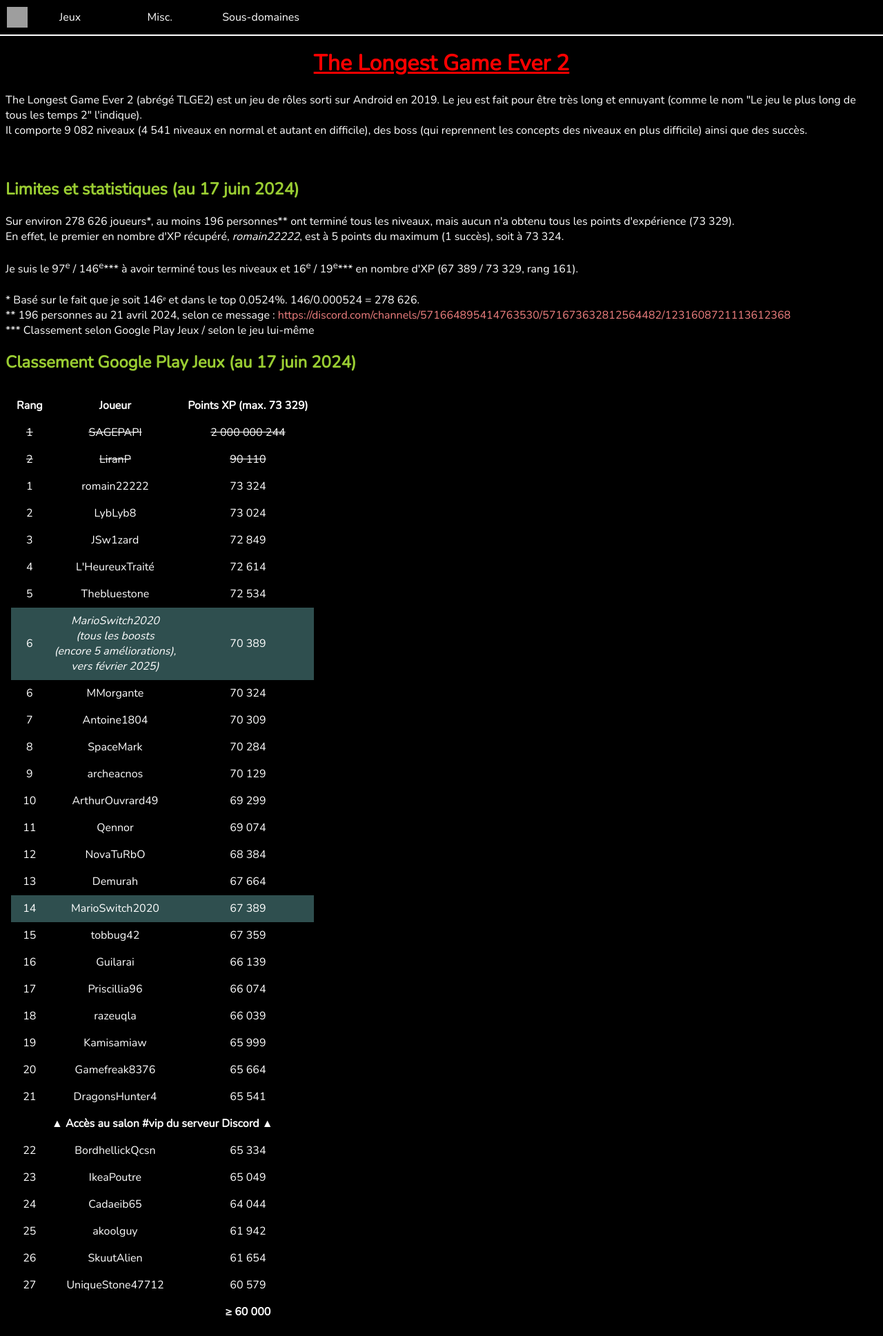
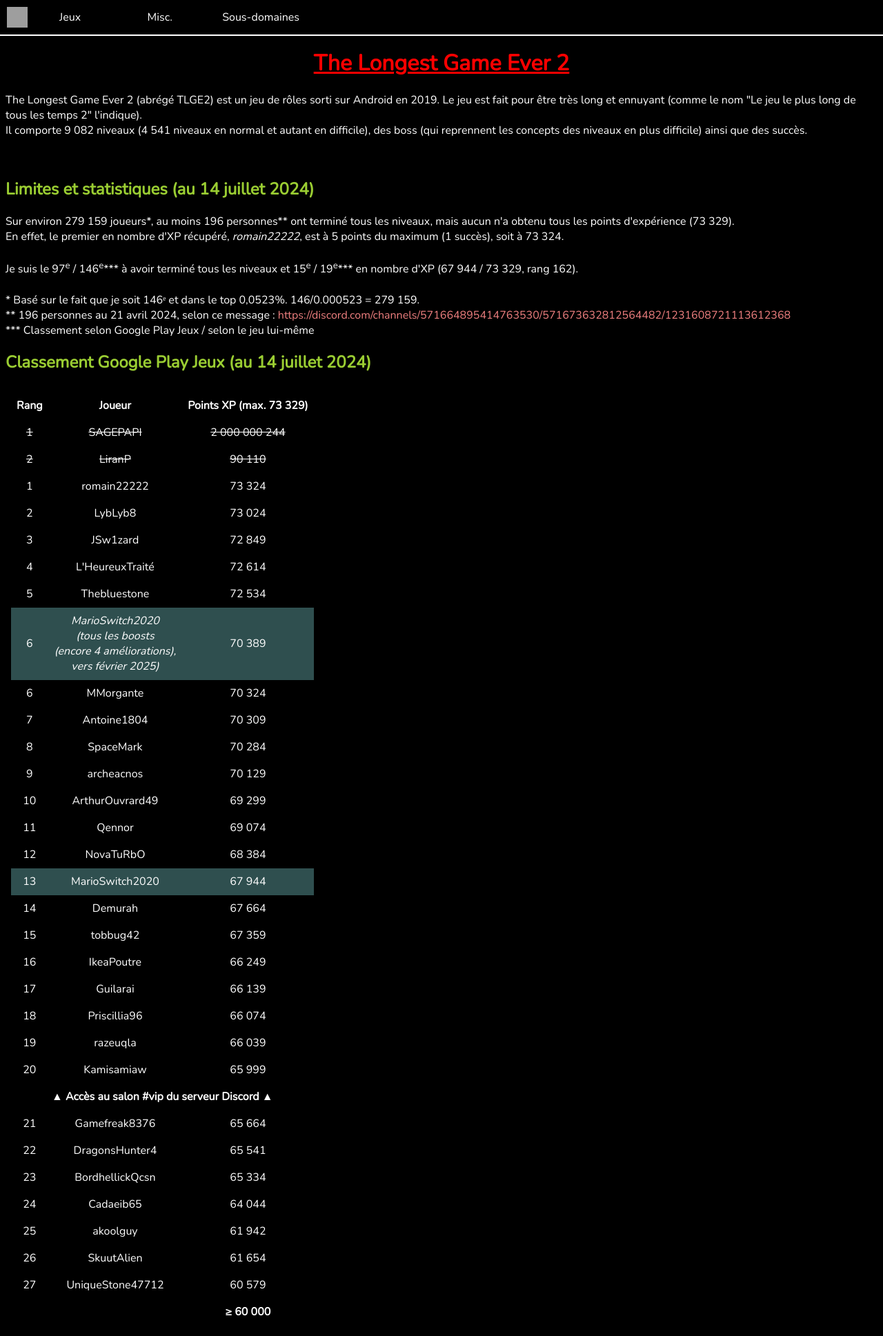
Before and after one commit to MarioSwitch/marioswitch.github.io, a PHP site: page /pages/games/tlge2.php in a window 1280 px wide. Shown: the whole page at 69% size. Run offline with PHP 8.4, Linux system fonts and the light colour scheme; grey boxes are pictures that could not be loaded.

Commit message:
Updated TLGE2 + most played games + privacy

```diff
--- a/pages/games/tlge2.php
+++ b/pages/games/tlge2.php
@@ -17,18 +17,18 @@
             Il comporte 9 082 niveaux (4 541 niveaux en normal et autant en difficile), des boss (qui reprennent les concepts des niveaux en plus difficile) ainsi que des succès.
         </p>
         <br>
-        <h2>Limites et statistiques (au 17 juin 2024)</h2>
+        <h2>Limites et statistiques (au 14 juillet 2024)</h2>
         <p>
-            Sur environ 278 626 joueurs*, au moins 196 personnes** ont terminé tous les niveaux, mais aucun n'a obtenu tous les points d'expérience (73 329).<br>
+            Sur environ 279 159 joueurs*, au moins 196 personnes** ont terminé tous les niveaux, mais aucun n'a obtenu tous les points d'expérience (73 329).<br>
             En effet, le premier en nombre d'XP récupéré, <i>romain22222</i>, est à 5 points du maximum (1 succès), soit à 73 324.<br>
             <br>
-            Je suis le 97<sup>e</sup> / 146<sup>e</sup>*** à avoir terminé tous les niveaux et 16<sup>e</sup> / 19<sup>e</sup>*** en nombre d'XP (67 389 / 73 329, rang 161).<br>
+            Je suis le 97<sup>e</sup> / 146<sup>e</sup>*** à avoir terminé tous les niveaux et 15<sup>e</sup> / 19<sup>e</sup>*** en nombre d'XP (67 944 / 73 329, rang 162).<br>
             <br>
-            * Basé sur le fait que je soit 146ᵉ et dans le top 0,0524%. 146/0.000524 = 278 626.<br>
+            * Basé sur le fait que je soit 146ᵉ et dans le top 0,0523%. 146/0.000523 = 279 159.<br>
             ** 196 personnes au 21 avril 2024, selon ce message : <a href="https://discord.com/channels/571664895414763530/571673632812564482/1231608721113612368">https://discord.com/channels/571664895414763530/571673632812564482/1231608721113612368</a><br>
             *** Classement selon Google Play Jeux / selon le jeu lui-même<br>
         </p>
-        <h2>Classement Google Play Jeux (au 17 juin 2024)</h2>
+        <h2>Classement Google Play Jeux (au 14 juillet 2024)</h2>
         <table class="table-hidden">
             <tr>
                 <th>Rang</th>
@@ -72,7 +72,7 @@
             </tr>
             <tr class="highlight">
                 <td>6</td>
-                <td><i>MarioSwitch2020<br>(tous les boosts<br>(encore 5 améliorations),<br>vers février 2025)</i></td>
+                <td><i>MarioSwitch2020<br>(tous les boosts<br>(encore 4 améliorations),<br>vers février 2025)</i></td>
                 <td>70 389</td>
             </tr>
             <tr>
@@ -110,20 +110,25 @@
                 <td>NovaTuRbO</td>
                 <td>68 384</td>
             </tr>
+            <tr class="highlight">
+                <td><?php echo rank(); ?></td>
+                <td>MarioSwitch2020</td>
+                <td>67 944</td>
+            </tr>
             <tr>
                 <td><?php echo rank(); ?></td>
                 <td>Demurah</td>
                 <td>67 664</td>
             </tr>
-            <tr class="highlight">
-                <td><?php echo rank(); ?></td>
-                <td>MarioSwitch2020</td>
-                <td>67 389</td>
-            </tr>
             <tr>
                 <td><?php echo rank(); ?></td>
                 <td>tobbug42</td>
                 <td>67 359</td>
+            </tr>
+            <tr>
+                <td><?php echo rank(); ?></td>
+                <td>IkeaPoutre</td>
+                <td>66 249</td>
             </tr>
             <tr>
                 <td><?php echo rank(); ?></td>
@@ -146,6 +151,9 @@
                 <td>65 999</td>
             </tr>
             <tr>
+                <th colspan="3">▲ Accès au salon #vip du serveur Discord ▲</th>
+            </tr>
+            <tr>
                 <td><?php echo rank(); ?></td>
                 <td>Gamefreak8376</td>
                 <td>65 664</td>
@@ -156,17 +164,9 @@
                 <td>65 541</td>
             </tr>
             <tr>
-                <th colspan="3">▲ Accès au salon #vip du serveur Discord ▲</th>
-            </tr>
-            <tr>
                 <td><?php echo rank(); ?></td>
                 <td>BordhellickQcsn</td>
                 <td>65 334</td>
-            </tr>
-            <tr>
-                <td><?php echo rank(); ?></td>
-                <td>IkeaPoutre</td>
-                <td>65 049</td>
             </tr>
             <tr>
                 <td><?php echo rank(); ?></td>
--- a/pages/misc/privacy.php
+++ b/pages/misc/privacy.php
@@ -14,8 +14,9 @@
 		<h1>Règles de confidentialité des applications Google Play Store</h1>
 		<h2>Wasted Time / Temps Perdu</h2>
 		<p>
-			Aucune donnée personnelle n'est collectée jusqu'à la version 2.0.0.<br>
-			A partir de la version 2.1.0, seules les données relatives à votre compte Google Play Jeux sont récoltées afin d'utiliser ces services (classements et succès). Aucune autre donnée personnelle n'est traitée par l'application.<br>
+			Aucune donnée personnelle n'est collectée jusqu'à la version 2.0.0, et depuis la version 2.3.0.<br>
+			Pour les versions 2.1.0, 2.1.1, 2.1.2 et 2.2.0, seules les données relatives à votre compte Google Play Jeux sont récoltées afin d'utiliser ces services (classements et succès).<br>
+			Aucune autre donnée personnelle n'est traitée par l'application.<br>
 		</p>
 		<br>
 		<h2>Enigma et ScrabbHelper</h2>
```
Also changed, not shown: pages/misc/games.php (+12 -12 lines).
